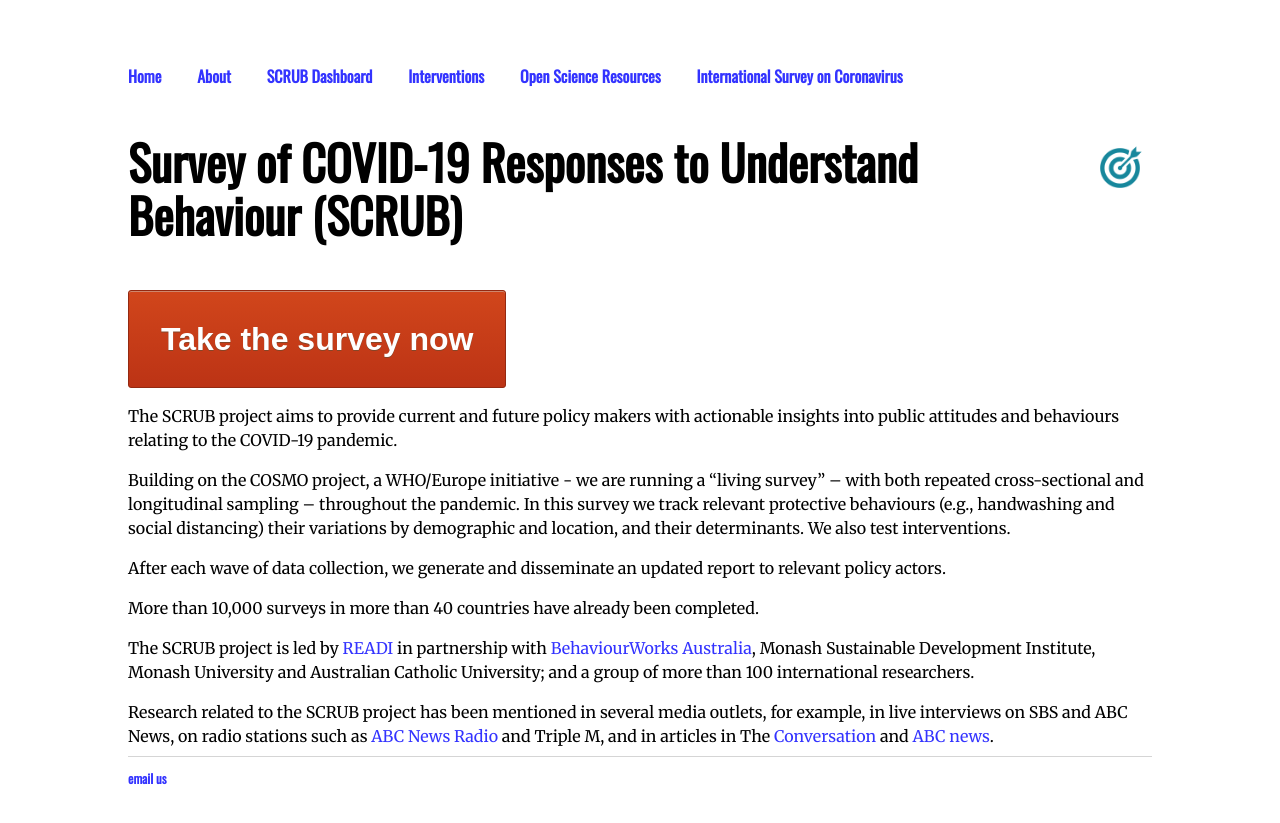
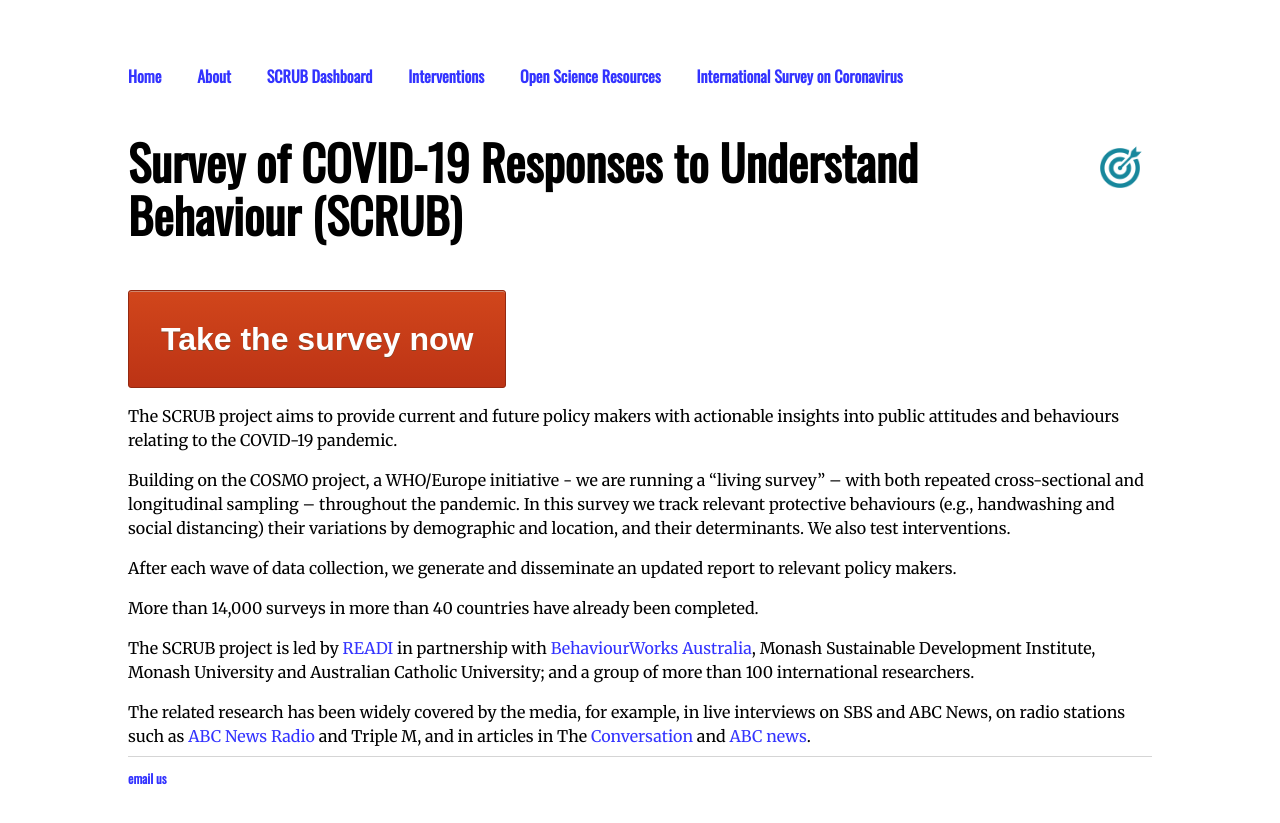
Before and after one commit to aksaeri/scrub, a Jekyll site: the page built from index.md, in a window 1280 px wide. Shown: the top 823 px of the page. Built offline with Jekyll 4.4.1, drawn with Linux system fonts in a browser that asks for light colours.

Commit message:
Update index.md

```diff
--- a/index.md
+++ b/index.md
@@ -13,10 +13,10 @@
 
 Building on the COSMO project, a WHO/Europe initiative - we are running a “living survey” -- with both repeated cross-sectional and longitudinal sampling --  throughout the pandemic. In this survey we track relevant protective behaviours (e.g., handwashing and social distancing) their variations by demographic and location, and their determinants. We also test interventions.
 
-After each wave of data collection, we generate and disseminate an updated report to relevant policy actors.
+After each wave of data collection, we generate and disseminate an updated report to relevant policy makers.
 
-More than 10,000 surveys in more than 40 countries have already been completed.
+More than 14,000 surveys in more than 40 countries have already been completed.
 
 The SCRUB project is led by [READI](https://www.readiresearch.org/) in partnership with [BehaviourWorks Australia](https://behaviourworksaustralia.org), Monash Sustainable Development Institute, Monash University and Australian Catholic University; and a group of more than 100 international researchers.
 
-Research related to the SCRUB project has been mentioned in several media outlets, for example, in live interviews on SBS and ABC News, on radio stations such as [ABC News Radio](https://www.abc.net.au/radio/newsradio/survey-finds-most-australians-with-symptoms-of/12390796) and Triple M, and in articles in The [Conversation](https://theconversation.com/more-australians-are-worried-about-a-recession-and-an-increasingly-selfish-society-than-about-coronavirus-itself-135297) and [ABC news](https://www.abc.net.au/radio/newsradio/survey-finds-most-australians-with-symptoms-of/12390796).
+The related research has been widely covered by the media, for example, in live interviews on SBS and ABC News, on radio stations such as [ABC News Radio](https://www.abc.net.au/radio/newsradio/survey-finds-most-australians-with-symptoms-of/12390796) and Triple M, and in articles in The [Conversation](https://theconversation.com/more-australians-are-worried-about-a-recession-and-an-increasingly-selfish-society-than-about-coronavirus-itself-135297) and [ABC news](https://www.abc.net.au/radio/newsradio/survey-finds-most-australians-with-symptoms-of/12390796).
```
